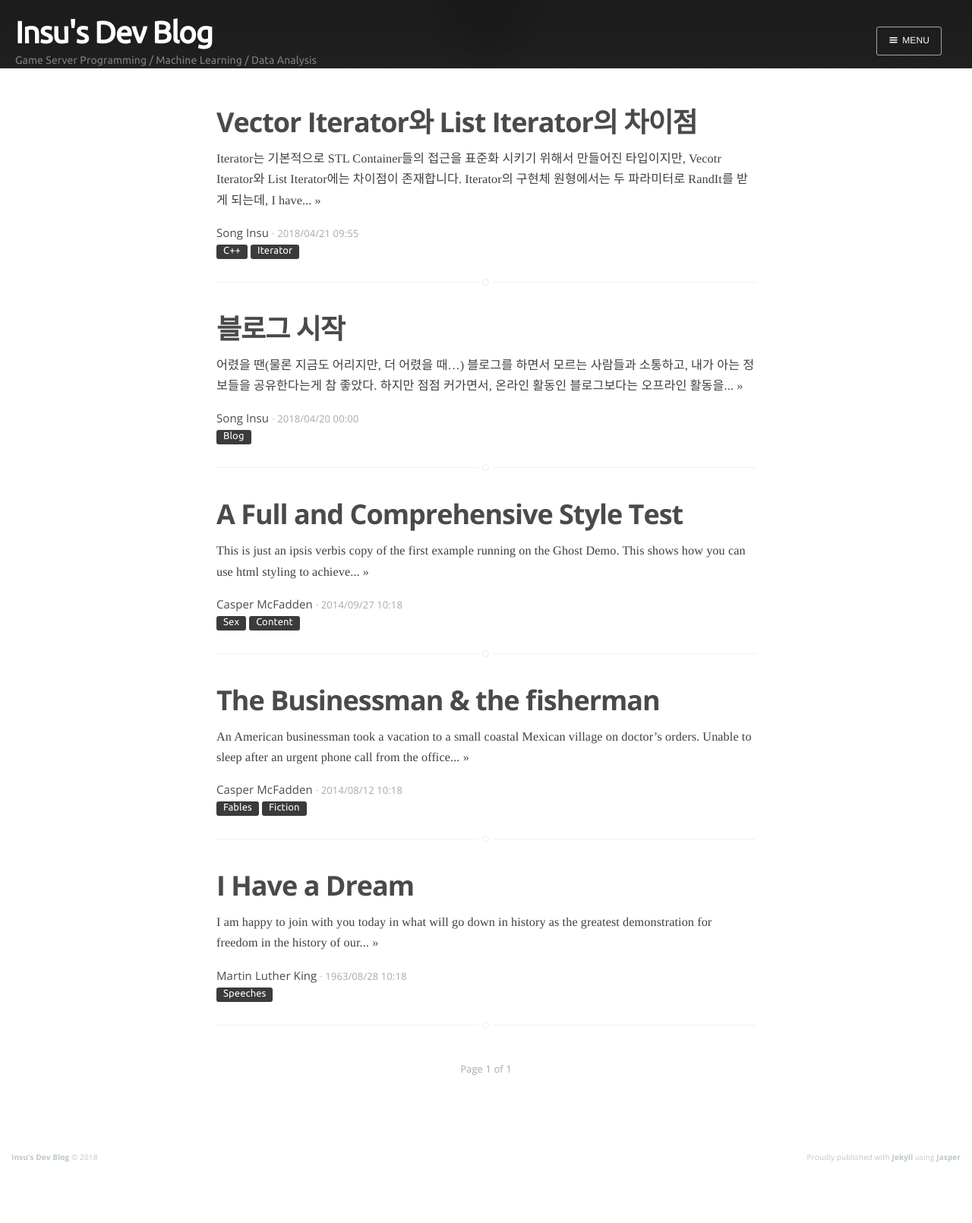
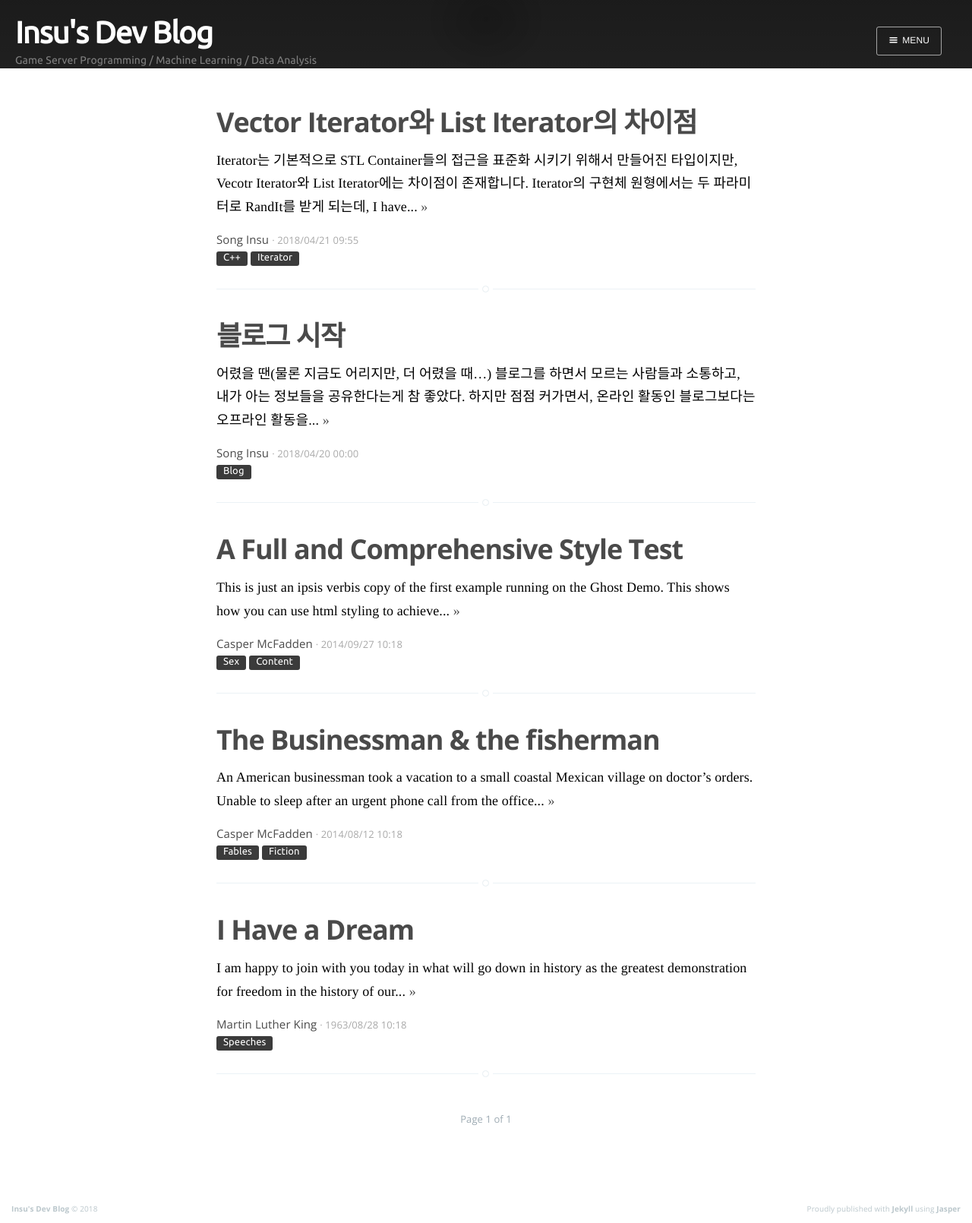
Before and after one commit to insoooo/insoooo.github.io, a Jekyll site: the page built from index.html, in a window 1280 px wide. Shown: the whole page at 76% size. Built offline with Jekyll 4.4.1, drawn with Linux system fonts in a browser that asks for light colours; nearby versions of some CDN libraries; some web fonts are replaced; the list of posts is cut into pages by our own code; a style sheet for code colours, icons or effects is not loaded; before the commit the page ends 1543 px from its top, so only the background shows below that.

Commit message:
font change...

```diff
--- a/assets/css/screen.css
+++ b/assets/css/screen.css
@@ -25,10 +25,8 @@
 /* ==========================================================================
    0. normalize.css v3.0.3 | MIT License | git.io/normalize | (minified)
    ========================================================================== */
-@import url('https://fonts.googleapis.com/earlyaccess/nanumgothiccoding.css');
-@import url('https://fonts.googleapis.com/earlyaccess/jejugothic.css');
-@import url('https://fonts.googleapis.com/earlyaccess/jejumyeongjo.css');
-@import url('https://fonts.googleapis.com/earlyaccess/kopubbatang.css');
+@import url('https://cdn.jsdelivr.net/npm/hack-font@3.3.0/build/web/hack-subset.css');
+@import url('https://fonts.googleapis.com/css?family=Nanum+Gothic+Coding|Nanum+Myeongjo|Nanum+Gothic');
 @import url('https://fonts.googleapis.com/css?family=Kalam:300|Ubuntu');
 
 html {
@@ -190,11 +188,11 @@ body {
     height: 100%;
     max-height: 100%;
     /* font-family: "Merriweather", serif; */
-    font-family: 'kopub batang', serif;
+    font-family: 'Nanum Gothic Coding';
     letter-spacing: 0.01rem;
-    font-size: 1.8rem;
+    font-size: 2rem;
     line-height: 1.75em;
-    color: #3A4145;
+    color: black;
     -webkit-font-feature-settings: 'kern' 1;
     -moz-font-feature-settings: 'kern' 1;
     -o-font-feature-settings: 'kern' 1;
```
